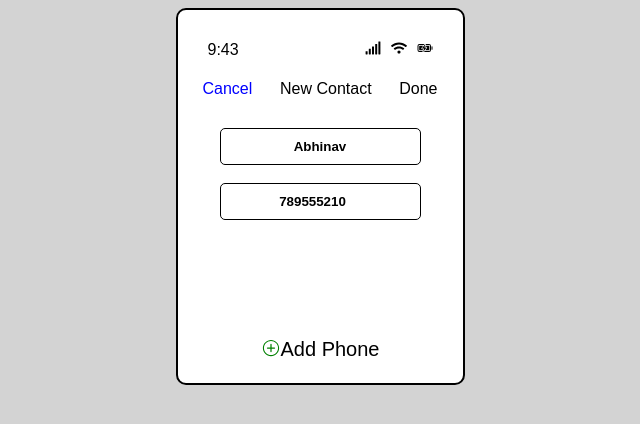
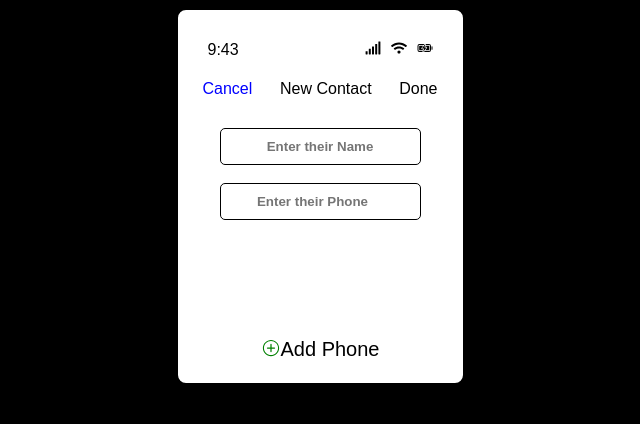
Before and after one commit to sahildogra18/contact-app, a React (Vite) app: page /create in a window 1280 px wide. Shown: the top 424 px of the page, without its empty margins (342-982 px from the left). Built offline with nearby package versions, Linux system fonts and the light colour scheme.

Commit message:
Your commit message here

```diff
--- a/src/App.css
+++ b/src/App.css
@@ -254,3 +254,13 @@ h1 {
 .edit {
   color: #007bff;
 }
+
+
+
+body{
+  background-color: black;
+}
+
+input{
+  color: orangered;
+}
--- a/src/components/Create.jsx
+++ b/src/components/Create.jsx
@@ -6,8 +6,8 @@ import { useDispatch } from "react-redux";
 import { addtoContact } from "../features/contactsData";
 
 function Create() {
-  let [name, setName] = useState("Abhinav");
-  let [phone, setPhone] = useState("789555210");
+  let [name, setName] = useState("");
+  let [phone, setPhone] = useState("");
 
   let navigate = useNavigate();
 
--- a/src/components/Read.jsx
+++ b/src/components/Read.jsx
@@ -5,6 +5,9 @@ import { MdAutoDelete } from "react-icons/md";
 import { Link, Navigate, useNavigate } from "react-router-dom";
 import axios from "axios";
 import { useEffect, useState } from "react";
+import { AiFillAccountBook } from "react-icons/ai";
+import { CiEdit } from "react-icons/ci";
+import { MdDeleteOutline } from "react-icons/md";
 
 function Read() {
   let [data, setData] = useState([]);
@@ -57,10 +60,11 @@ function Read() {
           </div>
         </Link>
         <div className="e">EDIT</div>
+
         <div>
           <input
             type="text"
-            placeholder="serch your contacts"
+            placeholder="search your contacts"
             value={search}
             onChange={(e) => {
               setSearch(e.target.value);
@@ -85,7 +89,7 @@ function Read() {
                       handleDelete(id);
                     }}
                   >
-                    <MdAutoDelete />
+                    <MdDeleteOutline />
                   </div>
                   <div
                     className="edit"
@@ -93,7 +97,7 @@ function Read() {
                       sendDataToLocalStoarage(detail.name, detail.phone, id);
                     }}
                   >
-                    <FaRegEdit />
+                    <CiEdit />
                   </div>
                 </div>
               </div>
```
